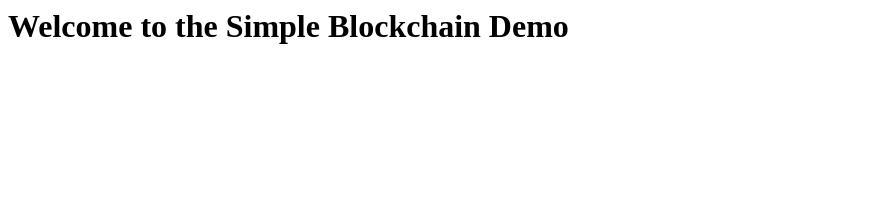
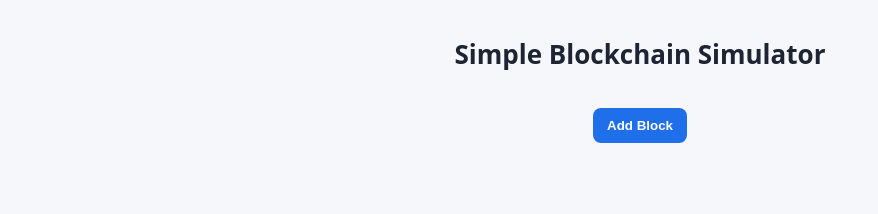
Before and after one commit to samcedric/simple-blockchain-demo, a plain HTML site: page index.html in a window 1280 px wide. Shown: the whole page, without its empty margins (0-878 px from the left). Drawn offline with Linux system fonts and the light colour scheme.

Commit message:
Update index.html with new content

```diff
--- a/index.html
+++ b/index.html
@@ -1,8 +1,24 @@
-<html>
+<!DOCTYPE html>
+<html lang="en">
 <head>
+  <meta charset="UTF-8" />
+  <meta name="viewport" content="width=device-width, initial-scale=1.0"/>
   <title>Simple Blockchain Demo</title>
+  <link rel="stylesheet" href="style.css" />
 </head>
 <body>
-  <h1>Welcome to the Simple Blockchain Demo</h1>
+  <main class="wrap">
+    <header class="header">
+      <h1>Simple Blockchain Simulator</h1>
+    </header>
+
+    <section id="chain" class="chain"></section>
+
+    <div class="actions">
+      <button id="addBlockBtn" class="btn">Add Block</button>
+    </div>
+  </main>
+
+  <script src="app.js"></script>
 </body>
 </html>
```
